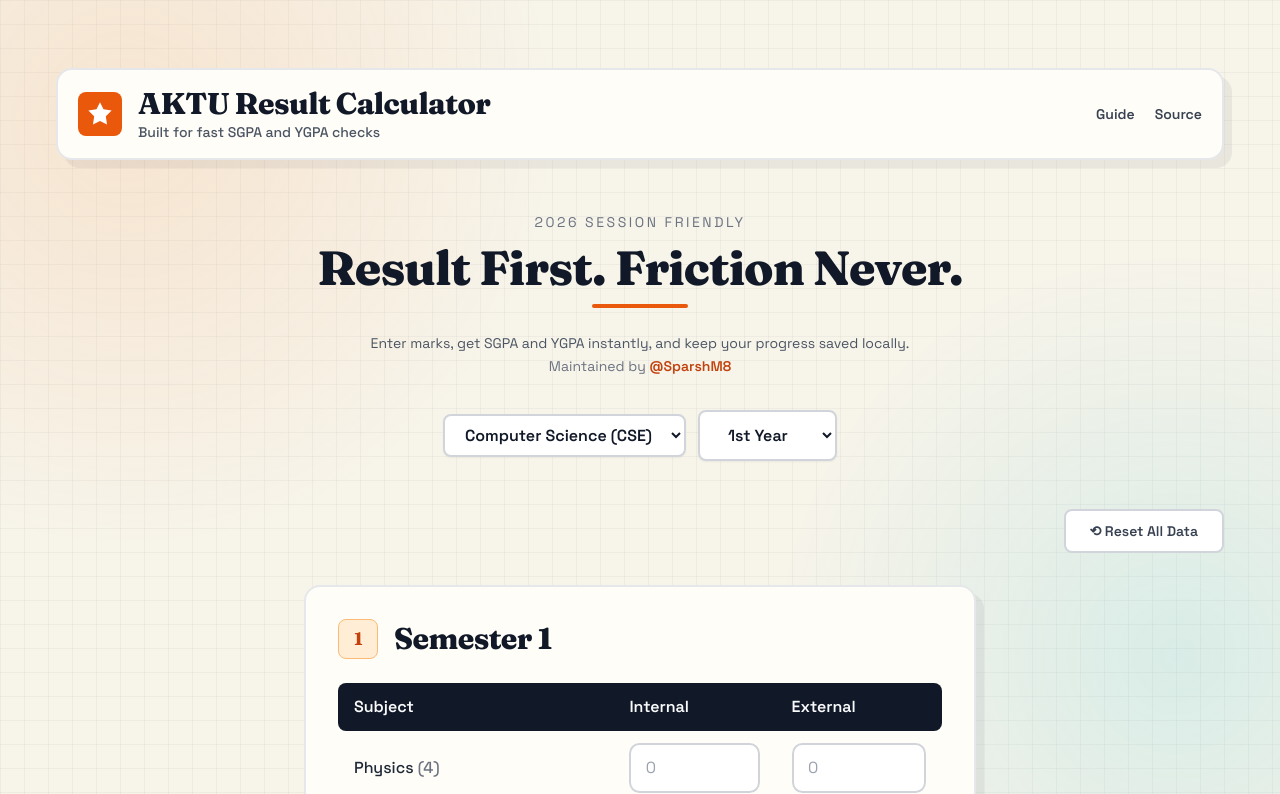
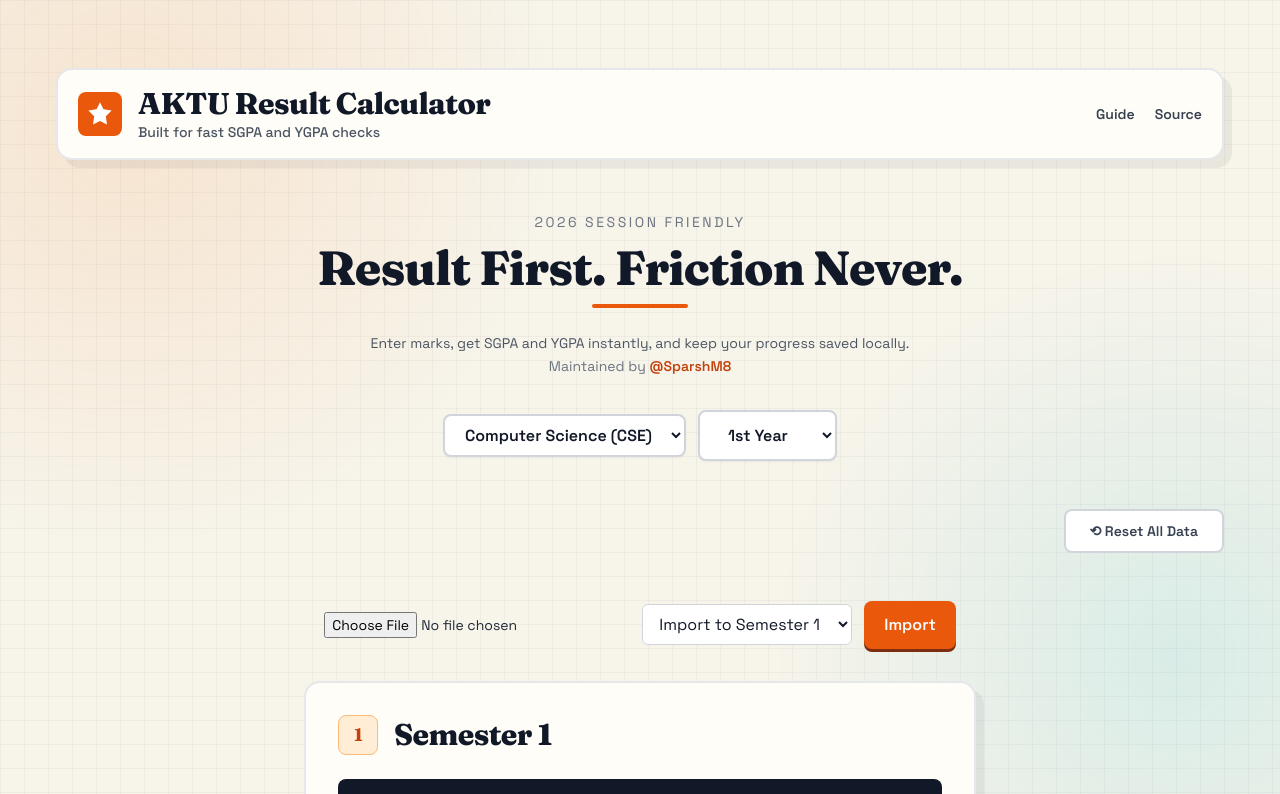
Before and after one commit to SparshM8/AKTU_RESULT_CALCULATOR, a React (Vite) app in the folder AKTU_Result-Calculator/: page / in a window 1280 px wide. Shown: the top 794 px of the page. Built offline with nearby package versions, Linux system fonts and the light colour scheme; no server answers.

Commit message:
Add CSV/JSON marksheet importer UI and parsing to YearComponent

```diff
--- a/AKTU_Result-Calculator/src/components/YearComponent.jsx
+++ b/AKTU_Result-Calculator/src/components/YearComponent.jsx
@@ -38,6 +38,8 @@
     const [sgpa1, setSgpa1] = useState(() => getInitial('sgpa1', 0));
     const [sgpa2, setSgpa2] = useState(() => getInitial('sgpa2', 0));
     const [ygpa, setYgpa] = useState(() => getInitial('ygpa', 0));
+    const [uploadFile, setUploadFile] = useState(null);
+    const [importSemester, setImportSemester] = useState(1);
 
     // Reset handler for this year
     const handleReset = () => {
@@ -51,6 +53,76 @@
         setSgpa1(0);
         setSgpa2(0);
         setYgpa(0);
+    };
+
+    // --- Marks upload/import helpers ---
+    const normalize = (s) => (s || "").toString().toLowerCase().replace(/\s+/g, "");
+
+    const parseCSV = (text) => {
+        const lines = text.split(/\r?\n/).filter(l => l.trim());
+        if (lines.length === 0) return [];
+        const headers = lines[0].split(',').map(h => h.trim().toLowerCase());
+        return lines.slice(1).map(line => {
+            const parts = line.split(',');
+            const obj = {};
+            headers.forEach((h, i) => { obj[h] = (parts[i] || '').trim(); });
+            return obj;
+        });
+    };
+
+    const handleImport = async () => {
+        if (!uploadFile) return alert('Please choose a CSV or JSON marksheet file first.');
+
+        const text = await uploadFile.text();
+        let rows = [];
+        try {
+            if (uploadFile.name.toLowerCase().endsWith('.json') || text.trim().startsWith('[')) {
+                rows = JSON.parse(text);
+            } else {
+                rows = parseCSV(text);
+            }
+        } catch (err) {
+            console.error(err);
+            return alert('Failed to parse file. Ensure it is valid CSV or JSON.');
+        }
+
+        // normalize rows keys
+        rows = rows.map(r => {
+            const obj = {};
+            Object.keys(r).forEach(k => { obj[k.trim().toLowerCase()] = r[k]; });
+            return obj;
+        });
+
+        const targetSemester = importSemester === 1 ? yearData.semester1 : yearData.semester2;
+        const currentMarks = importSemester === 1 ? [...marks1] : [...marks2];
+
+        const newMarks = targetSemester.subjects.map((subject, idx) => {
+            const normSub = normalize(subject);
+            // try to find by exact match or inclusion
+            const found = rows.find(r => {
+                const possibleNames = ['subject', 'sub', 'name'];
+                for (const key of possibleNames) {
+                    if (r[key]) {
+                        const rn = normalize(r[key]);
+                        if (rn === normSub || rn.includes(normSub) || normSub.includes(rn)) return true;
+                    }
+                }
+                return false;
+            });
+
+            if (found) {
+                const internal = found.internal || found.internals || found.int || found.internal_marks || found['internal marks'] || found['internal_mark'] || found.internal_mark || '';
+                const external = found.external || found.ext || found.theory || found.external_marks || found['external marks'] || found['external_mark'] || found.external_mark || '';
+                return { internal: internal.toString(), theory: external.toString() };
+            }
+
+            // fallback: keep existing value if present
+            return currentMarks[idx] || { internal: "", theory: "" };
+        });
+
+        if (importSemester === 1) setMarks1(newMarks); else setMarks2(newMarks);
+        alert(`Imported ${rows.length} rows into Semester ${targetSemester.number}.`);
+        setUploadFile(null);
     };
 
     // Reset state when year or branch changes
@@ -206,6 +278,19 @@
                         ⟲ Reset All Data
                     </button>
                 </div>
+                <div className="flex items-center justify-center gap-3 mt-4">
+                    <input
+                        type="file"
+                        accept=".csv,application/json,text/csv"
+                        onChange={(e) => setUploadFile(e.target.files && e.target.files[0])}
+                        className="text-sm"
+                    />
+                    <select value={importSemester} onChange={(e) => setImportSemester(parseInt(e.target.value))} className="px-3 py-2 rounded-md border">
+                        <option value={1}>Import to Semester {yearData.semester1.number}</option>
+                        <option value={2}>Import to Semester {yearData.semester2.number}</option>
+                    </select>
+                    <button onClick={handleImport} className="btn-primary">Import</button>
+                </div>
                 <div className="flex flex-wrap gap-6 sm:gap-12 justify-center">
                     <SemesterTable
                         semesterNumber={yearData.semester1.number}
```
